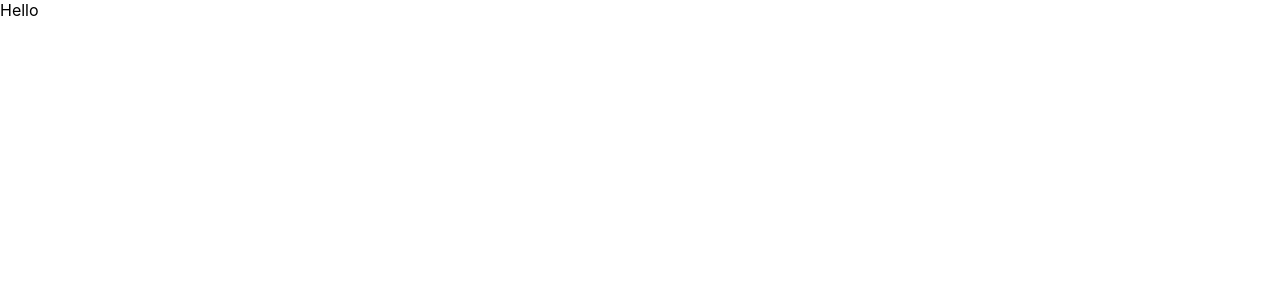
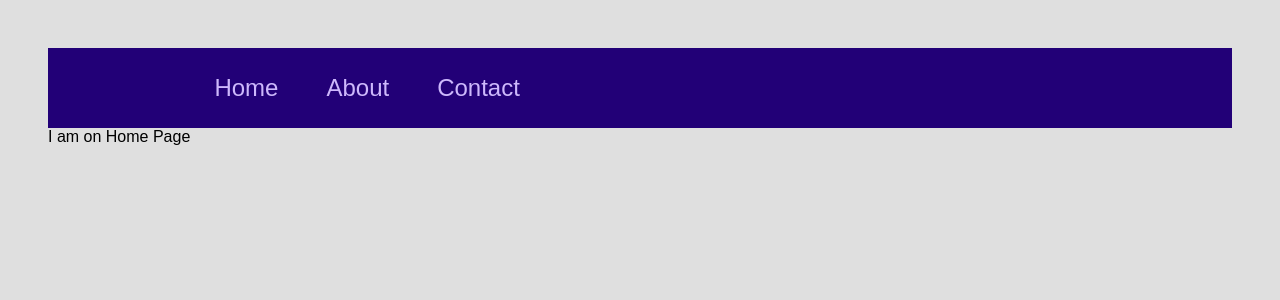
Before and after one commit to sayedazharsabri/react-workshop-projects, a React (Create React App) app in the folder code/basic react project/: page / in a window 1280 px wide. Shown: the top 300 px of the page. Built offline with nearby package versions, Linux system fonts and the light colour scheme.

Commit message:
Added menu, routes, navigation and  basic CSS

```diff
--- a/code/basic react project/package.json
+++ b/code/basic react project/package.json
@@ -8,6 +8,7 @@
     "@testing-library/user-event": "^13.5.0",
     "react": "^18.1.0",
     "react-dom": "^18.1.0",
+    "react-router-dom": "^6.3.0",
     "react-scripts": "5.0.1",
     "web-vitals": "^2.1.4"
   },
--- a/code/basic react project/src/App.js
+++ b/code/basic react project/src/App.js
@@ -1,8 +1,18 @@
+import Home from './pages/Home';
+import About from './pages/About';
+import Contact from './pages/Contact';
+import { Routes, Route } from 'react-router-dom';
+import MainMenu from './components/layouts/MainMenu';
 
 function App() {
   return (
     <div>
-      Hello
+      <MainMenu />
+      <Routes>
+        <Route path='/' element={<Home />}></Route>
+        <Route path='/about' element={<About />}></Route>
+        <Route path='/contact' element={<Contact />}></Route>
+      </Routes>
     </div>
   );
 }
--- /dev/null
+++ b/code/basic react project/src/components/layouts/MainMenu.js
@@ -0,0 +1,18 @@
+import { Link } from 'react-router-dom';
+import MainMenuStyle from './MainMenu.module.css';
+
+function MainMenu() {
+
+    return <header className={MainMenuStyle.header}>
+        <nav>
+            <ul>
+                <li><Link to="/">Home</Link></li>
+                <li><Link to="/about">About</Link></li>
+                <li><Link to="/contact">Contact</Link></li>
+            </ul>
+        </nav>
+    </header>
+
+}
+
+export default MainMenu;
--- /dev/null
+++ b/code/basic react project/src/components/layouts/MainMenu.module.css
@@ -0,0 +1,47 @@
+.header {
+  width: 100%;
+  height: 5rem;
+  display: flex;
+  align-items: center;
+  justify-content: space-between;
+  background-color: #220077;
+  padding: 0 10%;
+}
+
+.logo {
+  font-size: 2rem;
+  color: white;
+  font-weight: bold;
+}
+
+.header ul {
+  list-style: none;
+  margin: 0;
+  padding: 0;
+  display: flex;
+  align-items: baseline;
+}
+
+.header li {
+  margin-left: 3rem;
+}
+
+.header a {
+  text-decoration: none;
+  font-size: 1.5rem;
+  color: #cdb8fc;
+}
+
+.header a:hover,
+.header a:active,
+.header a.active {
+  color: white;
+}
+
+.badge {
+  background-color: #6709da;
+  color: white;
+  border-radius: 12px;
+  padding: 0 1rem;
+  margin-left: 0.5rem;
+}
--- a/code/basic react project/src/index.css
+++ b/code/basic react project/src/index.css
@@ -1,13 +1,73 @@
-body {
-  margin: 0;
-  font-family: -apple-system, BlinkMacSystemFont, 'Segoe UI', 'Roboto', 'Oxygen',
-    'Ubuntu', 'Cantarell', 'Fira Sans', 'Droid Sans', 'Helvetica Neue',
-    sans-serif;
-  -webkit-font-smoothing: antialiased;
-  -moz-osx-font-smoothing: grayscale;
+* {
+  box-sizing: border-box;
 }
 
-code {
-  font-family: source-code-pro, Menlo, Monaco, Consolas, 'Courier New',
-    monospace;
+body {
+  font-family: sans-serif;
+  margin: 3rem;
+  background-color: #dfdfdf;
 }
+
+h1, h2 {
+  color: #333333;
+}
+
+.btn {
+  font: inherit;
+  padding: 0.5rem 1.5rem;
+  cursor: pointer;
+  border-radius: 4px;
+  background-color: #0d0080;
+  color: white;
+  border: 1px solid #130080;
+  margin: 0 1rem;
+}
+
+.btn:hover {
+  background-color: #31149c;
+  border-color: #31149c;
+}
+
+.btn--alt {
+  background-color: transparent;
+  color: #330080;
+}
+
+.btn--alt:hover {
+  background-color: #f8dae9;
+}
+
+.card {
+  background-color: white;
+  border-radius: 4px;
+  box-shadow: 0 1px 4px rgba(0, 0, 0, 0.2);
+  padding: 1rem;
+  width: 20rem;
+}
+
+.actions {
+  text-align: right;
+}
+
+.modal {
+  box-shadow: 0 1px 4px rgba(0, 0, 0, 0.2);
+  border-radius: 6px;
+  background-color: white;
+  padding: 1rem;
+  text-align: center;
+  width: 30rem;
+  z-index: 10;
+  position: fixed;
+  top: 20vh;
+  left: calc(50% - 15rem);
+}
+
+.backdrop {
+  position: fixed;
+  z-index: 1;
+  background-color: rgba(0, 0, 0, 0.75);
+  width: 100%;
+  height: 100vh;
+  top: 0;
+  left: 0;
+}
--- a/code/basic react project/src/index.js
+++ b/code/basic react project/src/index.js
@@ -2,8 +2,10 @@ import React from 'react';
 import ReactDOM from 'react-dom/client';
 import './index.css';
 import App from './App';
+import { BrowserRouter } from 'react-router-dom';
 
 const root = ReactDOM.createRoot(document.getElementById('root'));
 root.render(
-    <App />
+    <BrowserRouter><App /></BrowserRouter>
+
 );
--- /dev/null
+++ b/code/basic react project/src/pages/About.js
@@ -0,0 +1,5 @@
+function About(){
+    return <div>I am on About Page</div>
+}
+
+export default About;
--- /dev/null
+++ b/code/basic react project/src/pages/Contact.js
@@ -0,0 +1,5 @@
+function Contact(){
+    return <div>I am on Contact Page</div>
+}
+
+export default Contact;
--- /dev/null
+++ b/code/basic react project/src/pages/Home.js
@@ -0,0 +1,5 @@
+function Home(){
+    return <div>I am on Home Page</div>
+}
+
+export default Home;
```
Also changed, not shown: 1 other file (tests, documents, lock files or other folders).
